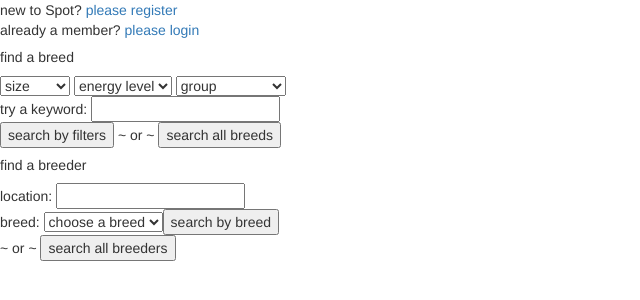
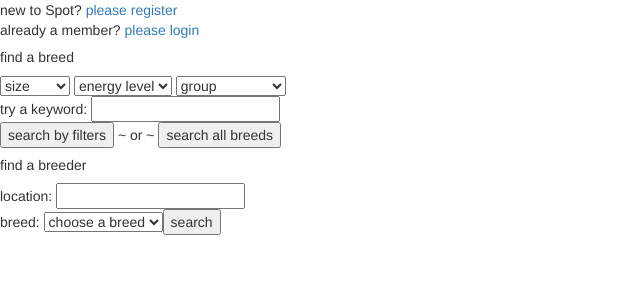
Before and after one commit to mbiannaccone/spot, a Flask app: page / in a window 1280 px wide. Shown: the part 217-517 px from the top of the page, without its empty margins (0-640 px from the left). Run offline with Flask 2, Linux system fonts and the light colour scheme; tables that the repository leaves empty hold one stand-in row (values such as "Sample post"); some libraries are stand-ins or nearby versions.

Commit message:
Breeder search results are now ranked according to distance from location

```diff
--- a/server.py
+++ b/server.py
@@ -289,6 +289,25 @@ def breed_info(breed_id):
                            user=user)
 
 
+def breeder_search_rank(geo_location, breeders):
+    """ Ranks breeder search results according to distance to location. """
+
+    dist_breeders = []
+
+    for breeder in breeders:
+        geolocator = Nominatim()
+        geo_breeder = geolocator.geocode(breeder.address)
+        if not geo_breeder:
+            geo_breeder = geolocator.geocode(breeder.address[-5:])
+        dist = vincenty((geo_breeder.latitude, geo_breeder.longitude),
+                        (geo_location.latitude, geo_location.longitude)).miles
+        dist_breeders.append((dist, breeder))
+
+        dist_breeders.sort()
+
+    return dist_breeders
+
+
 @app.route('/breeder-search')
 def breeder_search():
     """ Breeder search results. """
@@ -296,38 +315,25 @@ def breeder_search():
     user = check_user()
 
     location = request.args.get("location")
+    if not location:
+        location = user.zipcode
+
     geolocator = Nominatim()
     geo_location = geolocator.geocode(location)
 
-    if "search all" in request.args:
-        breeders = Breeder.query.all()
-        return render_template('breeder-search.html',
-                               breeders=breeders,
-                               breed=None,
-                               user=user,
-                               location=location)
+    breed = int(request.args.get('breed'))
 
-    else:
-        breed = int(request.args.get('breed'))
-        breeders = db.session.query(Breeder
-                                    ).join(Litter, Breed
-                                           ).filter(Breed.breed_id == breed)
-        dist_breeders = []
+    breeders = db.session.query(Breeder
+                                ).join(Litter, Breed
+                                       ).filter(Breed.breed_id == breed)
 
-        for breeder in breeders:
-            geolocator = Nominatim()
-            geo_breeder = geolocator.geocode(breeder.address)
-            dist = vincenty((geo_breeder.latitude, geo_breeder.longitude),
-                            (geo_location.latitude, geo_location.longitude)).miles
-            dist_breeders.append((dist, breeder))
+    dist_breeders = breeder_search_rank(geo_location, breeders)
 
-        print dist_breeders
-
-        return render_template('breeder-search.html',
-                               breeders=breeders,
-                               breed=Breed.query.get(breed),
-                               user=user,
-                               location=location)
+    return render_template('breeder-search.html',
+                           breeders=dist_breeders,
+                           breed=Breed.query.get(breed),
+                           user=user,
+                           location=location)
 
 
 @app.route('/breeders/<breeder_id>')
@@ -348,6 +354,7 @@ def breeder_info(breeder_id):
     awards.sort(reverse=True)
     blogs = [(blog.date, blog) for blog in breeder.blogs]
     blogs.sort(reverse=True)
+    spots = breeder.breeder_spots
 
     return render_template('breeder-info.html',
                            breeder=breeder,
@@ -359,7 +366,8 @@ def breeder_info(breeder_id):
                            awards=awards,
                            blogs=blogs,
                            user=user,
-                           breeds=breeds)
+                           breeds=breeds,
+                           spots=spots)
 
 
 @app.route('/breeders/<breeder_id>/litters/<litter_id>')
--- a/templates/breeder-info.html
+++ b/templates/breeder-info.html
@@ -23,6 +23,8 @@
         {% endif %}
     {% endfor %}
 </div>
+
+<div>{{ spots|length }} spots!</div>
 
 <h5>spot this breeder</h5>
 <form action="/breeder-spot", method="POST">
--- a/templates/homepage.html
+++ b/templates/homepage.html
@@ -50,7 +50,11 @@
 <h5>find a breeder</h5>
 <form action="/breeder-search">
 
-    <div>location: <input type="text" name="location"></div>
+    {% if user %}
+        <div>location: <input type="text" name="location"></div>
+    {% else %}
+        <div>location: <input type="text" name="location" required></div>
+    {% endif %}
 
     <div>breed: <select name="breed" required>
         <option disabled selected value>choose a breed</option>
@@ -59,9 +63,8 @@
         {% endfor %}
     </div>
 
-    <input type="submit", name="search" value="search by breed"><br>
-    <span> ~ or ~ </span>
-    <input type="submit" name="search all" value="search all breeders">
+    <input type="submit", name="search" value="search"><br>
+
 </form>
 
 
```
Also changed, not shown: templates/breeder-search.html (+2 -8 lines).
